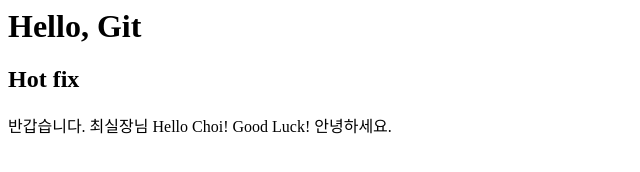
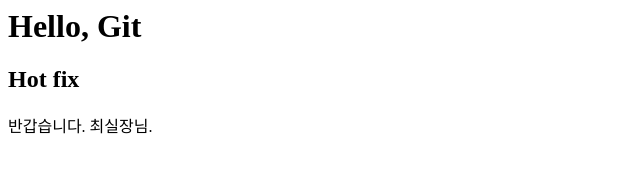
Before and after one commit to parkjinb/parkjinb.github.io, a plain HTML site: page index.html in a window 1280 px wide. Shown: the whole page, without its empty margins (0-640 px from the left). Drawn offline with Linux system fonts and the light colour scheme.

Commit message:
Revert "Lecture 3"
This reverts commit 11844923c32d4dd72927268273a9df03b995ec63.

```diff
--- a/index.html
+++ b/index.html
@@ -2,9 +2,7 @@
 <body>
 <h1>Hello, Git</h1>
 <h2>Hot fix</h2>
-반갑습니다. 최실장님
-Hello Choi!
-Good Luck!
-안녕하세요.
+반갑습니다. 최실장님.
+
 </body>
 </html>
```
